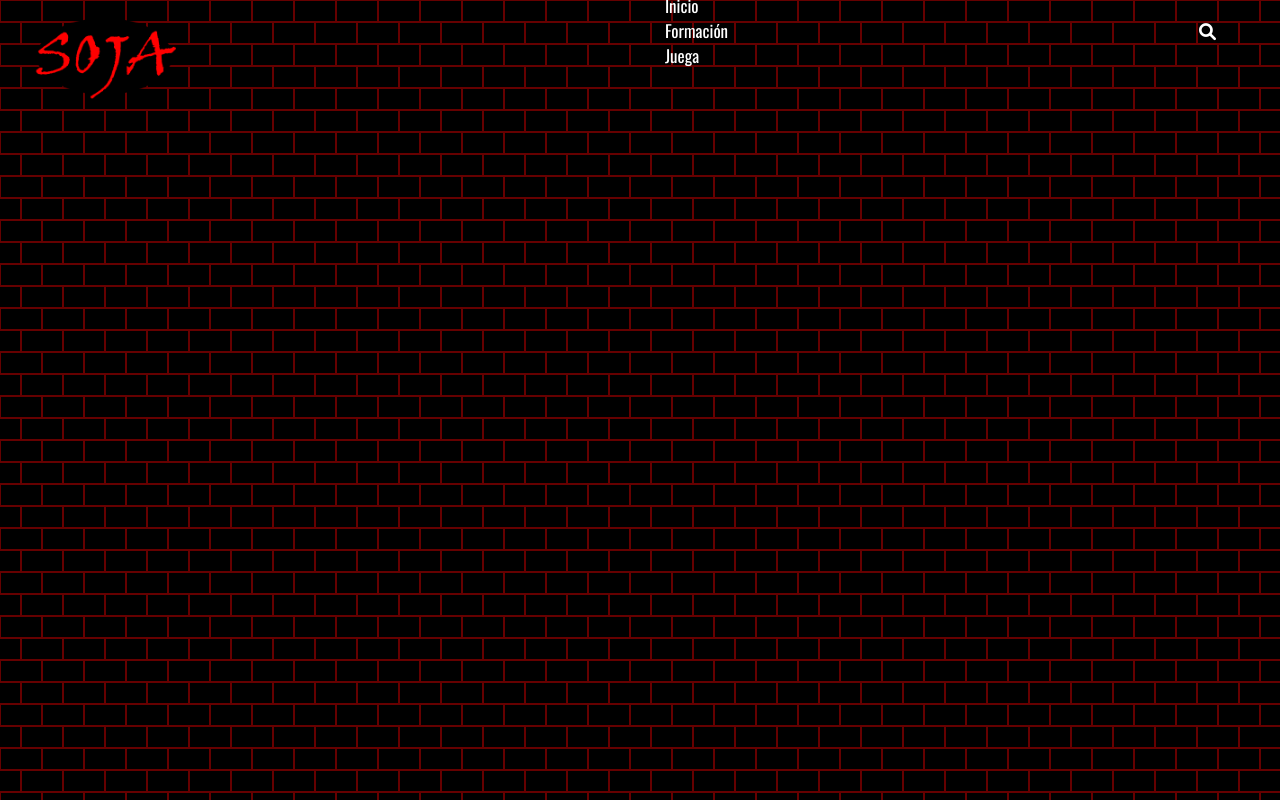
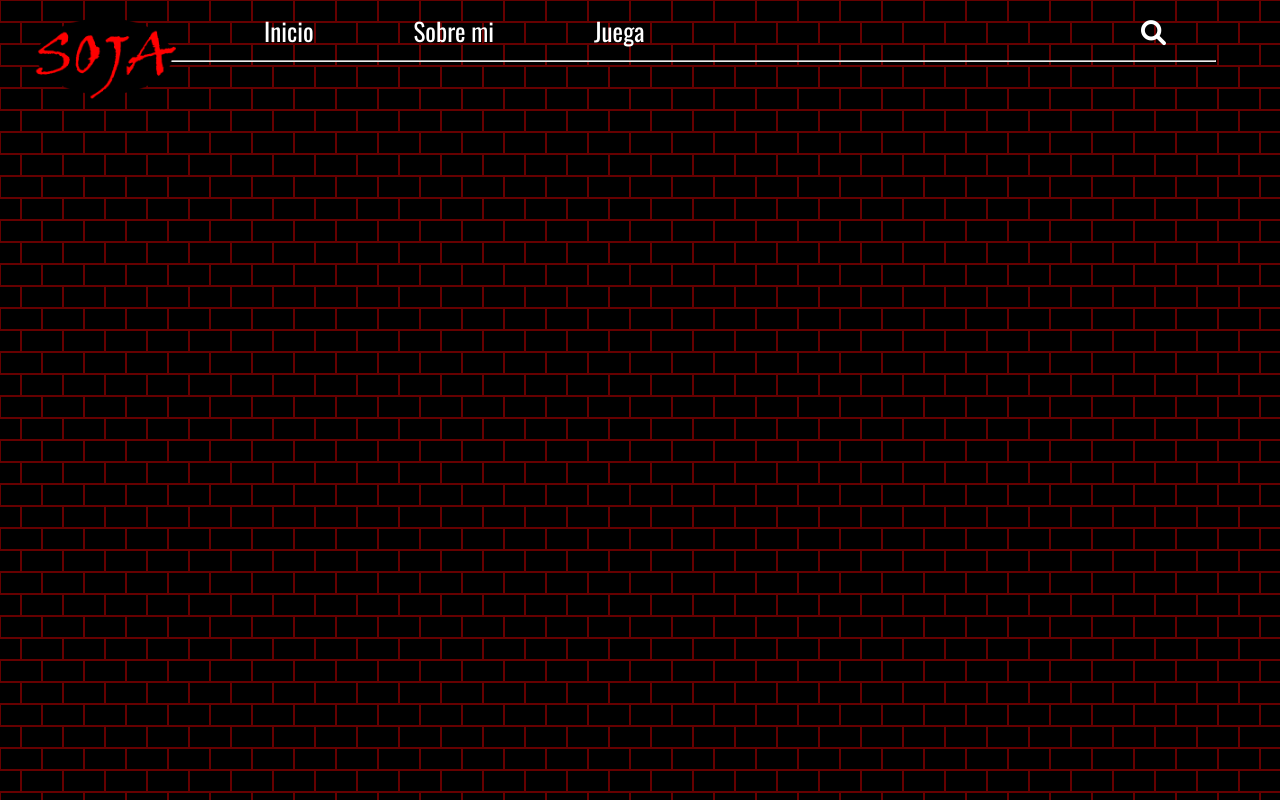
Before and after one commit to soja2176/website, a plain HTML site: page HTML/index.html in a window 1280 px wide. Drawn offline with nearby package versions, Linux system fonts and the light colour scheme.

Commit message:
22/02/22

```diff
--- a/CSS/stylesheet.css
+++ b/CSS/stylesheet.css
@@ -51,6 +51,16 @@
       display: flex;
   }
 
-  .nav-mail ul li {
-      padding: 20px;
+  .nav-main ul a:hover {
+      border-bottom: solid #fff;
   }
+
+  .nav-main ul li {
+      padding: 50px;
+      font-size: 25px;
+  }
+
+  .nav-main ul.nav-menu {
+      flex: 1;
+      margin-left: 20px;
+  }
--- a/HTML/index.html
+++ b/HTML/index.html
@@ -20,8 +20,12 @@
     <img class="Logo" src="../img/LOGO.png">
     <ul class="nav-menu">
         <li>
-            <a href="./index.html">Inicio</a><br>
-            <a href="#">Formación</a><br>
+            <a href="./index.html">Inicio</a>
+        </li>
+        <li>
+            <a href="#">Sobre mi</a>
+        </li>
+        <li>
             <a href="#">Juega</a>
         </li>
     </ul>
@@ -32,5 +36,8 @@
             </a>
         </li>
     </ul>
+    </nav>
+    <hr>
+    </div>
 </body>
 </html>
```
